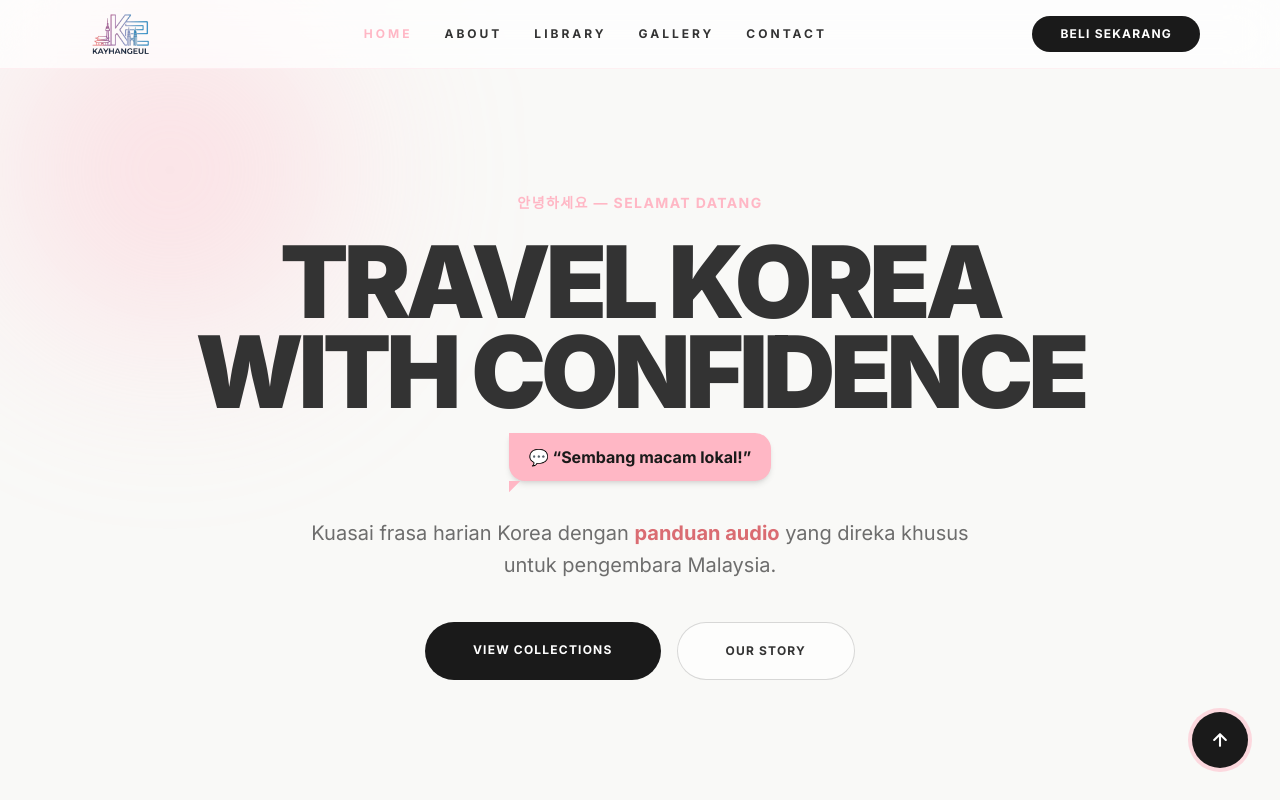
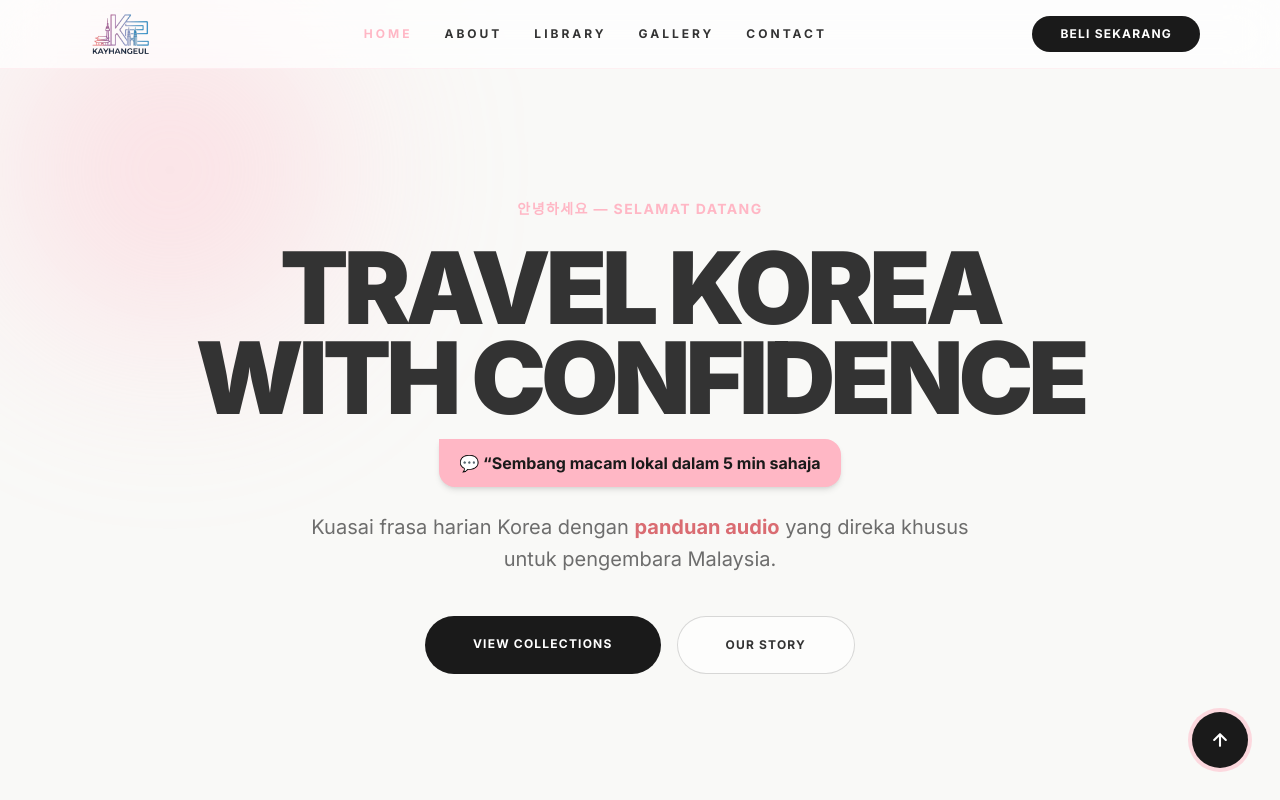
Before and after one commit to kaydeeloka/kayhangeul-web, a Next.js app: page / in a window 1280 px wide. Shown: the top 800 px of the page. Built offline with nearby package versions, Linux system fonts and the light colour scheme.

Commit message:
fix: update product title in payment panel

```diff
--- a/app/components/Hero.tsx
+++ b/app/components/Hero.tsx
@@ -20,10 +20,8 @@ export default function Hero() {
         <div className="flex justify-center mb-6">
           <div className="relative inline-flex flex-col items-start">
             <div className="bg-cherry-pink text-charcoal px-5 py-3 rounded-2xl rounded-tl-none font-sans font-bold text-sm md:text-base shadow-md">
-              💬 &ldquo;Sembang macam lokal!&rdquo;
+              💬 &ldquo;Sembang macam lokal dalam 5 min sahaja
             </div>
-            {/* Bubble tail */}
-            <div className="w-3 h-3 bg-cherry-pink clip-path-[polygon(0_0,100%_0,100%_100%)] self-start" style={{ clipPath: "polygon(0 0, 100% 0, 0 100%)" }} />
           </div>
         </div>
 
```
